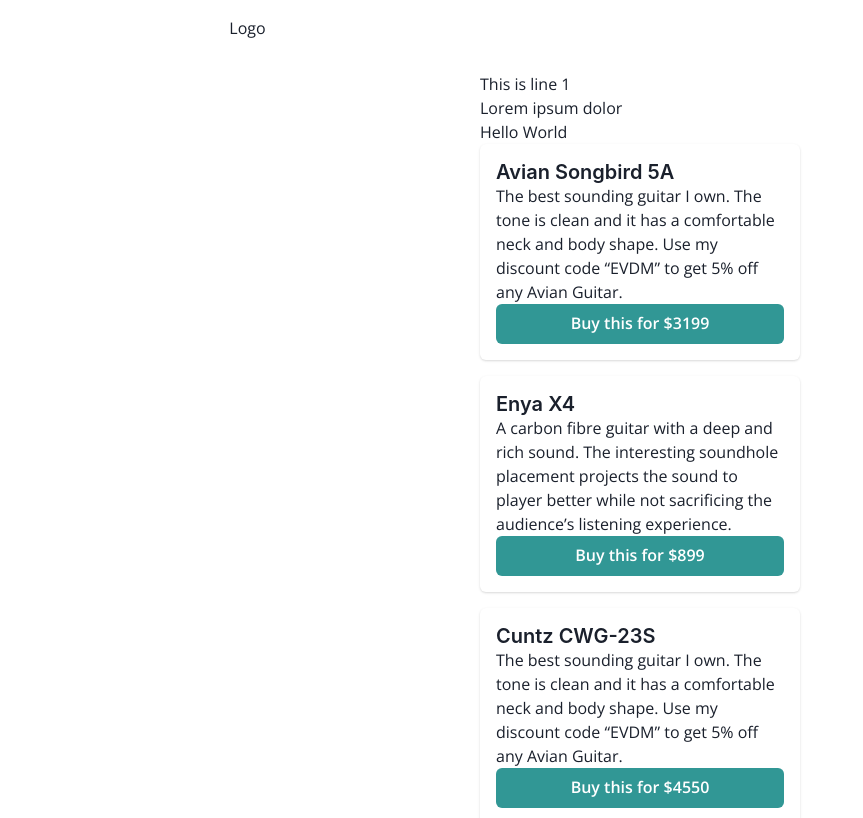
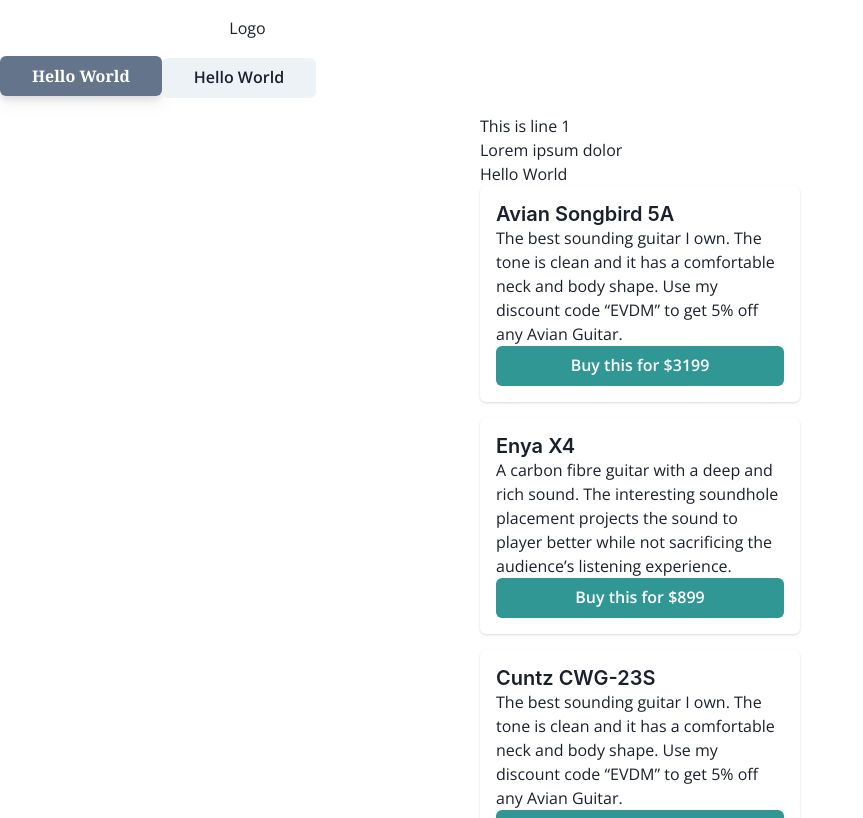
Before and after one commit to robchendev/Guitardex, a Next.js app: page /example in a window 1280 px wide. Shown: the top 818 px of the page, without its empty margins (0-863 px from the left). Built offline with nearby package versions, Linux system fonts and the light colour scheme.

Commit message:
temporary

```diff
--- a/pages/example.tsx
+++ b/pages/example.tsx
@@ -6,7 +6,13 @@ import { config, GuitarInfo } from "../config/config";
 export const Index: NextPage = () => {
   return (
     <Wrapper>
-      <div className="flex justify-center    p-4">
+      <button className="py-2 px-8 bg-slate-500 text-white font-serif font-bold rounded-md drop-shadow-lg">
+        Hello World
+      </button>
+      <Button py="2" px="8">
+        Hello World
+      </Button>
+      <div className="flex justify-center p-4 p-">
         <div className="w-80">
           <Text>This is line 1</Text>
           <Text>Lorem ipsum dolor</Text>
```
